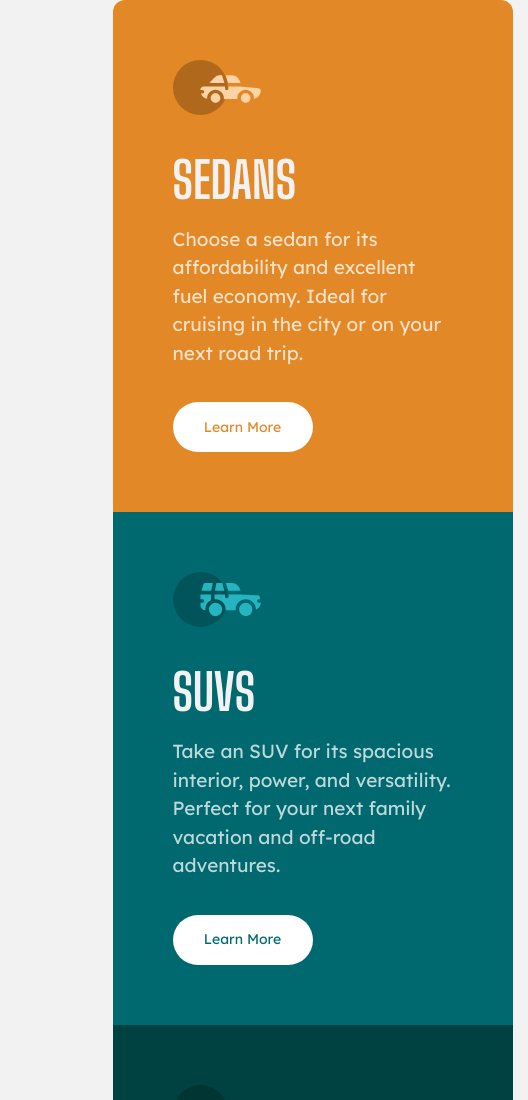
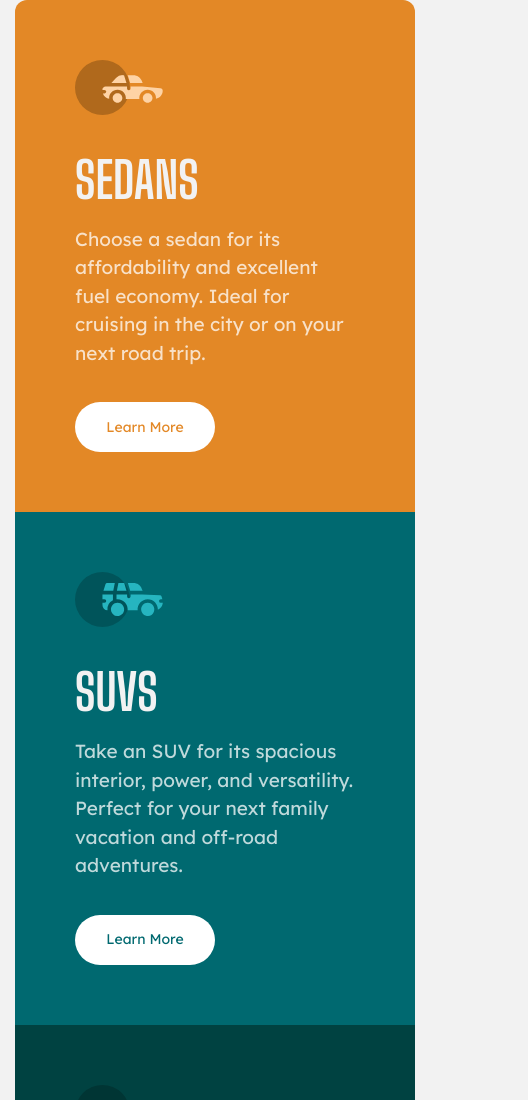
Before and after one commit to berserker1984/3colunas, a plain HTML site: page index.html in a window 390 px wide. Shown: the top 1100 px of the page, 528 px wide, since content can reach past the window. Drawn offline with nearby package versions, Linux system fonts and the light colour scheme.

Commit message:
Update estilo.css

```diff
--- a/estilo.css
+++ b/estilo.css
@@ -29,7 +29,7 @@ img{width: 100%;height: 100%;}
    		.attribution { font-size: 11px; text-align: center; }
 		.attribution a { color: hsl(228, 45%, 44%); }
 		.vertical-center {vertical-align: top;display: flex; align-items: center;}
-		.horizontal-center {margin: 0 auto; width: 50%;}
+		.horizontal-center {margin: 0 auto; width: 100%;}
 		.container{width: 580px; height: 420px; margin: 0;}
 		.cartao{width: 400px; padding: 40px;margin: 0;}
 	}
```
